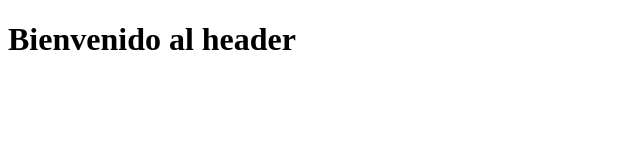
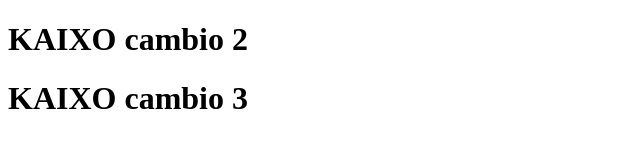
Before and after one commit to InigoBerastegi/reto0_equipo3, a plain HTML site: page index.html in a window 1280 px wide. Shown: the whole page, without its empty margins (0-640 px from the left). Drawn offline with Linux system fonts and the light colour scheme.

Commit message:
segundo commit

```diff
--- a/index.html
+++ b/index.html
@@ -3,6 +3,7 @@
 <head>
 </head>
 <body>
-	<h1>Bienvenido al header</h1>
+	<h1>KAIXO cambio 2</h1>
+    <h1>KAIXO cambio 3</h1>
 </body>
 </html>
```
